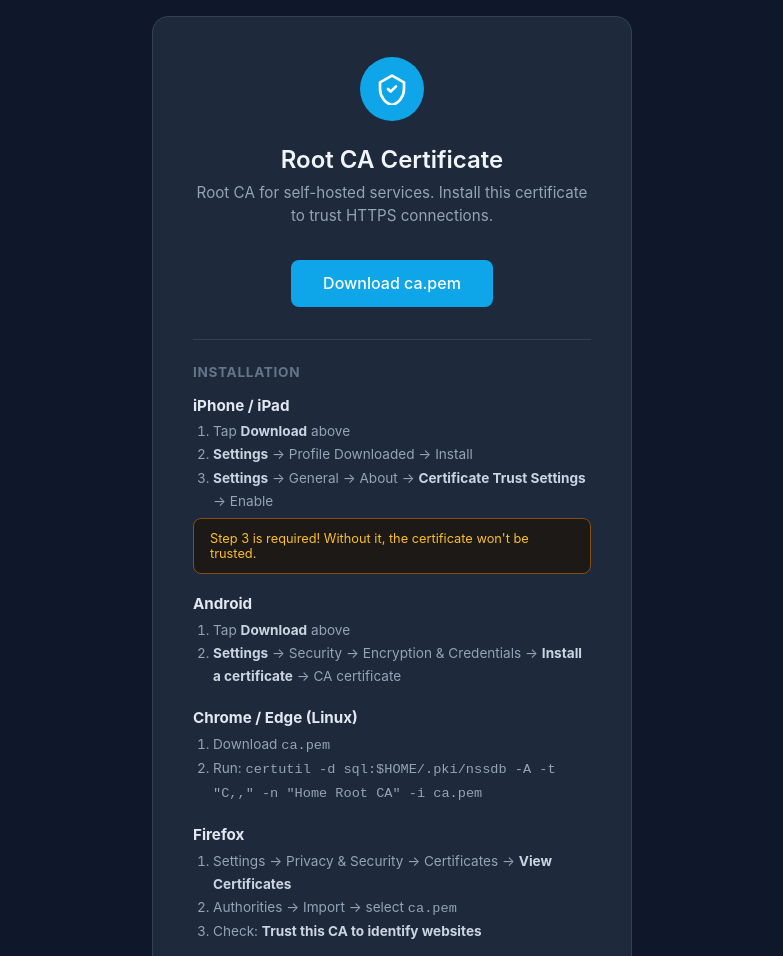
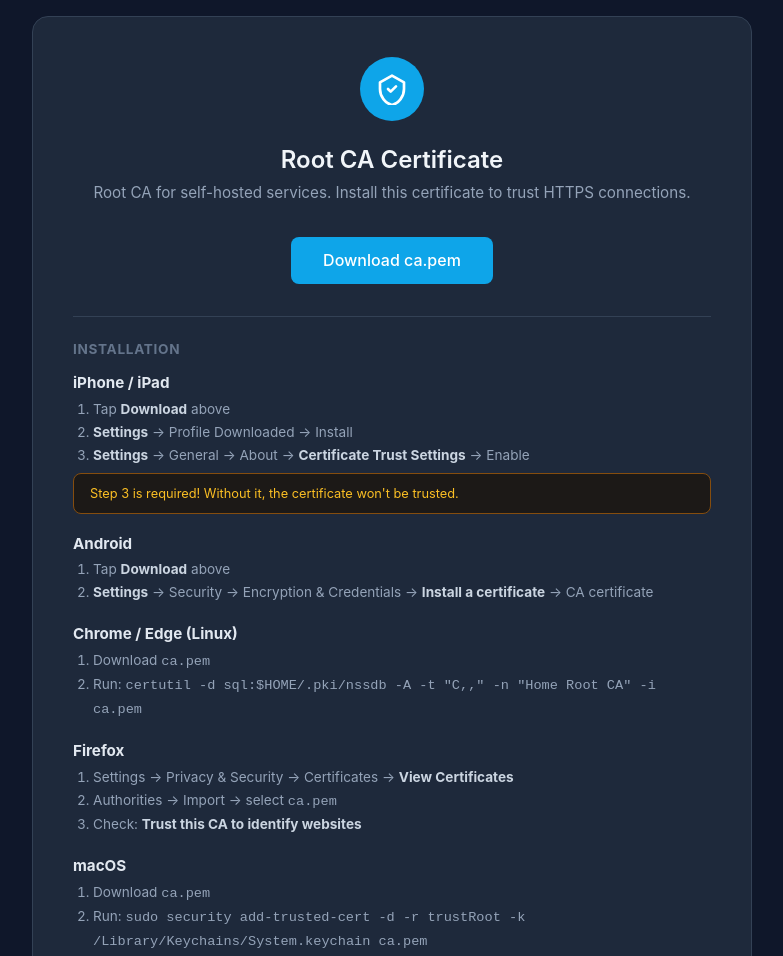
Before and after one commit to dlaszlo/ca, a plain HTML site: page index.html in a window 1280 px wide. Shown: the top 956 px of the page, without its empty margins (248-1031 px from the left). Drawn offline with Linux system fonts and the light colour scheme.

Commit message:
Widen card layout

```diff
--- a/index.html
+++ b/index.html
@@ -27,7 +27,7 @@
             border: 1px solid #334155;
             border-radius: 1rem;
             padding: 2.5rem;
-            max-width: 480px;
+            max-width: 720px;
             width: 100%;
             text-align: center;
         }
```
